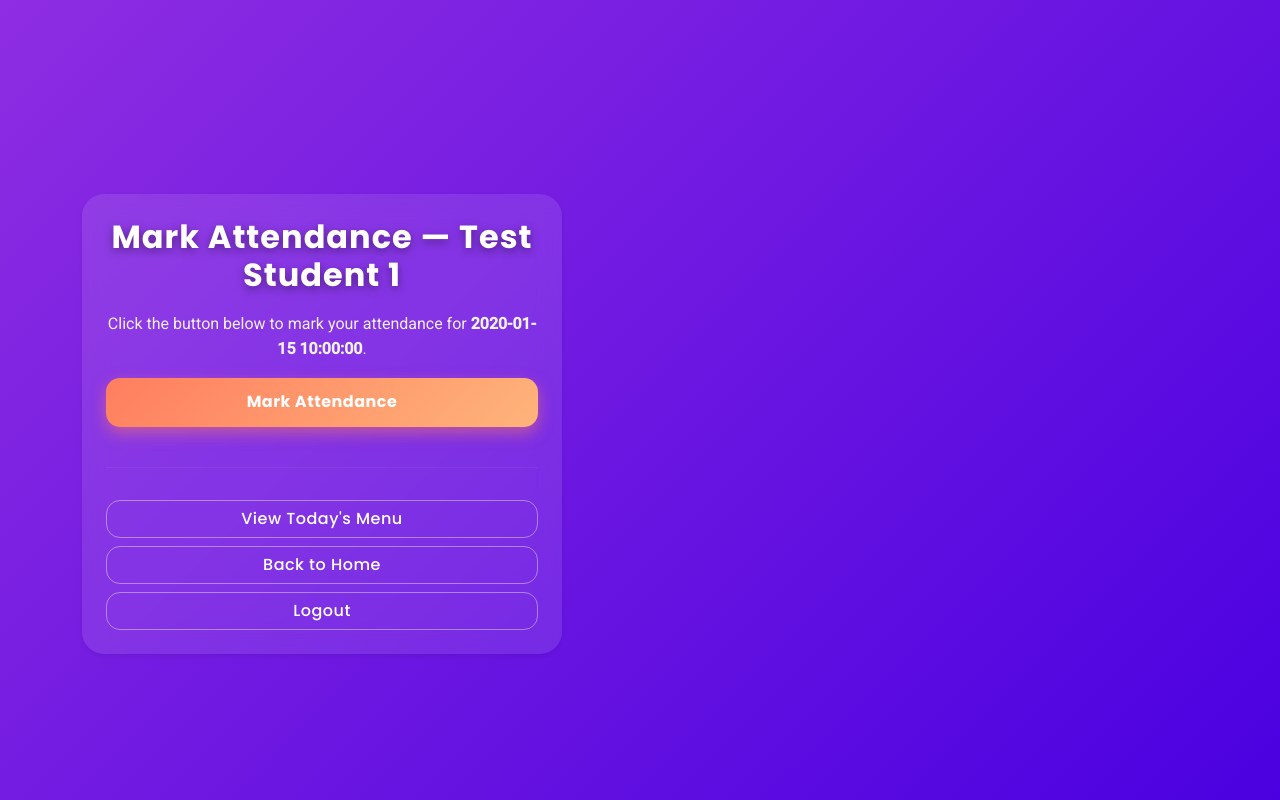
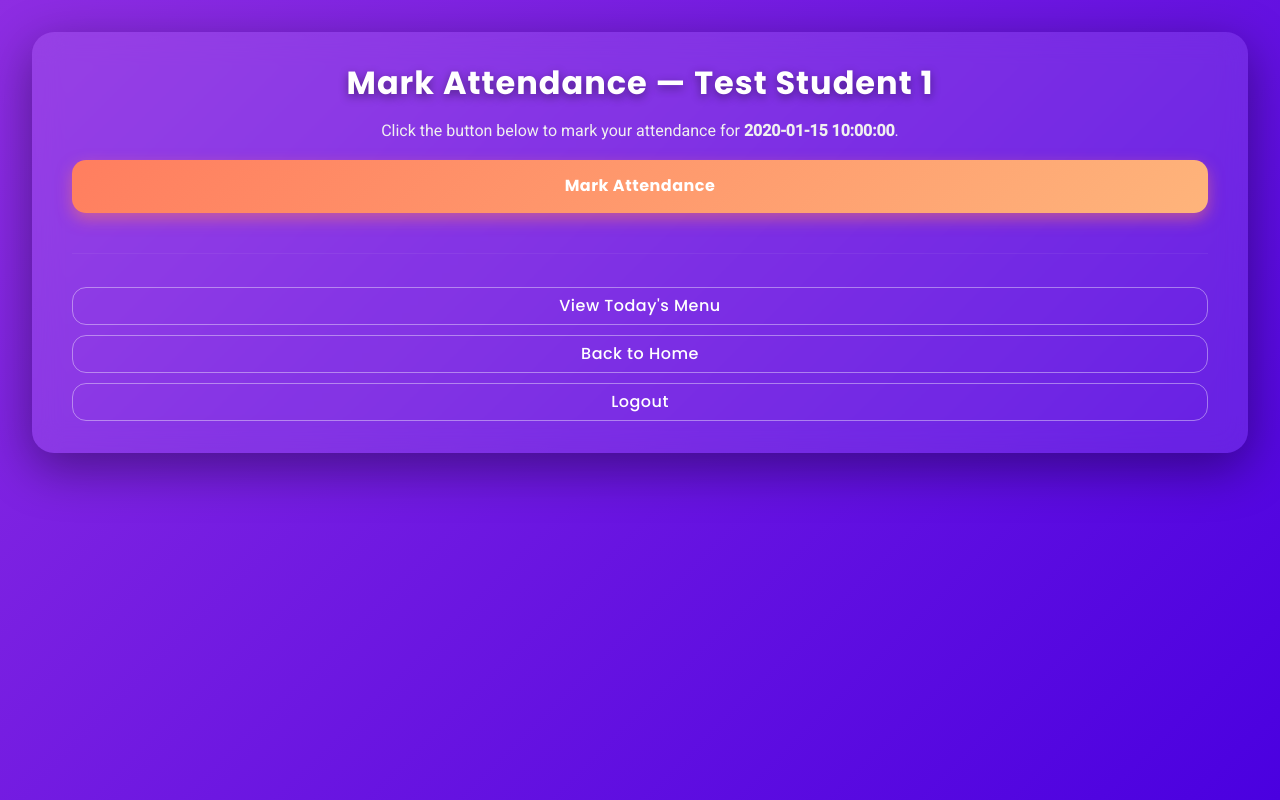
Before and after one commit to Shafkat494/chillies, a Flask app: template templates/student_attendance.html in a window 1280 px wide. Run offline with Flask 3, Linux system fonts and the light colour scheme; tables that the repository leaves empty hold one stand-in row (values such as "Sample post"); the template is opened without the code that fills it: values that come from a table or form of the project are taken from there, most other values are stand-ins (such as "Sample title", 1, 10 or a date in 2020).

Commit message:
Update student_attendance.html

```diff
--- a/templates/student_attendance.html
+++ b/templates/student_attendance.html
@@ -158,7 +158,8 @@
 </div>
 </body>
 </html> -->
-<!DOCTYPE html>
+
+  <!DOCTYPE html>
 <html lang="en">
 <head>
   <meta charset="utf-8">
@@ -170,15 +171,13 @@
     body {
         background: linear-gradient(135deg, #8e2de2, #4a00e0);
         min-height: 100vh;
-        display: flex;
-        justify-content: center;
-        align-items: center;
         font-family: 'Poppins', sans-serif;
-        padding: 1rem;
+        padding: 2rem;
         overflow-x: hidden;
+        color: #fff;
     }
 
-    /* ===== Card ===== */
+    /* ===== Card (now fills the screen width) ===== */
     .card {
         background: rgba(255, 255, 255, 0.1);
         backdrop-filter: blur(14px);
@@ -186,7 +185,6 @@
         border-radius: 22px;
         padding: 2rem 2.5rem;
         box-shadow: 0 15px 50px rgba(0, 0, 0, 0.4);
-        max-width: 480px;
         width: 100%;
         color: #fff;
         transition: all 0.4s ease;
@@ -195,8 +193,8 @@
     }
 
     .card:hover {
-        transform: translateY(-6px) scale(1.03);
-        box-shadow: 0 25px 60px rgba(0, 0, 0, 0.5);
+        transform: translateY(-4px) scale(1.02);
+        box-shadow: 0 20px 50px rgba(0, 0, 0, 0.5);
     }
 
     /* ===== Typography ===== */
@@ -234,7 +232,7 @@
         border: none;
         color: #fff;
         font-weight: 700;
-        padding: 0.8rem 1rem;
+        padding: 0.9rem 1rem;
         width: 100%;
         margin-bottom: 1rem;
         box-shadow: 0 6px 15px rgba(255, 126, 95, 0.5);
@@ -268,7 +266,7 @@
     .btn-secondary,
     .btn-danger {
         width: 100%;
-        margin-top: 0.5rem;
+        margin-top: 0.6rem;
         font-weight: 500;
         color: #fff;
         border: 1px solid rgba(255, 255, 255, 0.4);
@@ -345,9 +343,8 @@
 
     /* ===== Mobile Responsiveness ===== */
     @media (max-width: 480px) {
-        .card {
-            margin: 1rem;
-            padding: 1.5rem;
+        body {
+            padding: 1rem;
         }
 
         h3 {
@@ -366,8 +363,7 @@
   </style>
 </head>
 <body>
-<div class="container mt-5">
-  <div class="card p-4 shadow-sm">
+  <div class="card">
     <h3 class="mb-3">Mark Attendance — {{ student.name }}</h3>
 
     {% with messages = get_flashed_messages(with_categories=true) %}
@@ -384,10 +380,10 @@
     </form>
 
     <hr>
+
     <a href="{{ url_for('student_menu') }}" class="btn btn-outline-primary">View Today's Menu</a>
     <a href="{{ url_for('home') }}" class="btn btn-secondary">Back to Home</a>
     <a href="{{ url_for('logout') }}" class="btn btn-danger">Logout</a>
   </div>
-</div>
 </body>
 </html>
```
